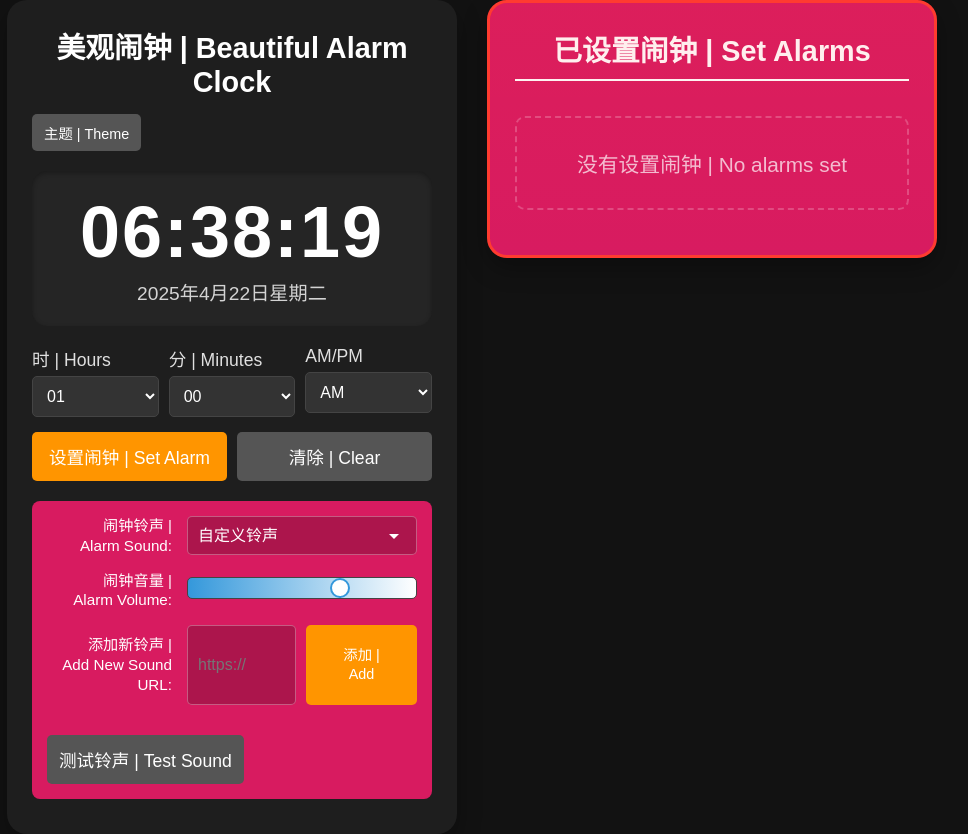
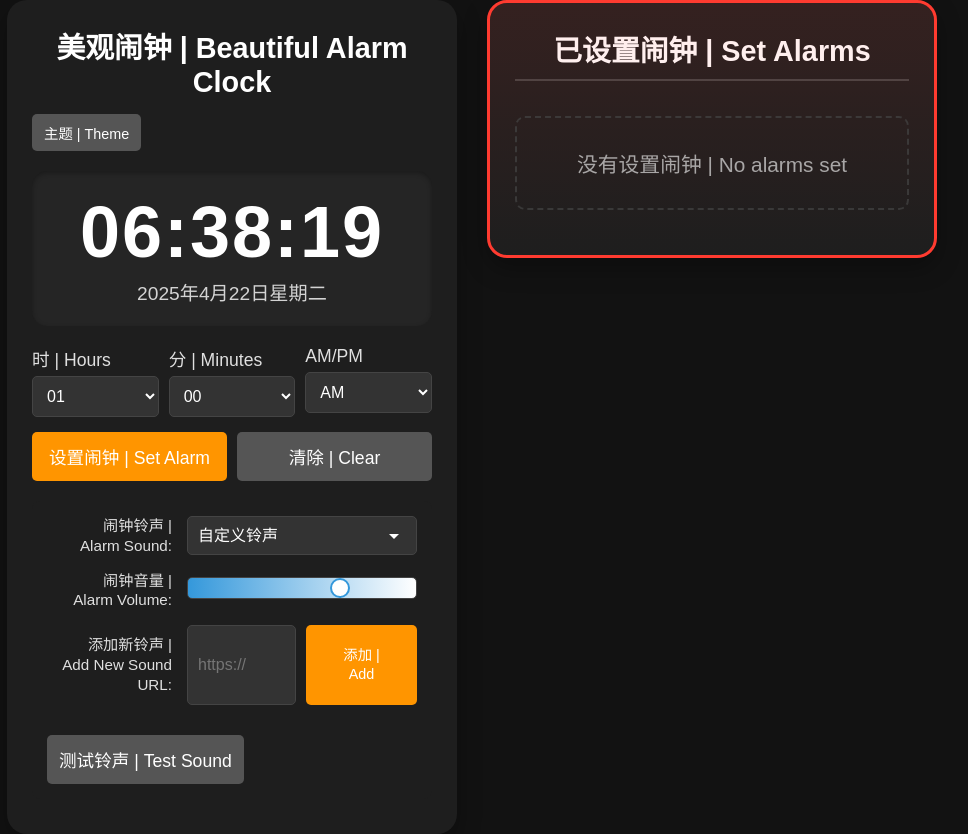
Before and after one commit to fengshengbanxia/alarm-clock, a plain HTML site: page index.html in a window 1280 px wide. Shown: the whole page, without its empty margins (168-1136 px from the left). Drawn offline with Linux system fonts and the light colour scheme.

Commit message:
Update index.html

```diff
--- a/index.html
+++ b/index.html
@@ -121,10 +121,10 @@
         .sound-controls {
             margin-top: 10px;
             padding: 15px;
-            background-color: #d81b60; /* Pink background to match the right panel */
+            background-color: var(--clock-bg); /* Use theme color */
             border-radius: 8px;
             margin-bottom: 10px;
-            color: white;
+            color: var(--text-color);
         }
 
         .sound-controls-row {
@@ -149,9 +149,9 @@
             width: 100%;
             padding: 10px;
             border-radius: 5px;
-            border: 1px solid rgba(255, 255, 255, 0.3);
-            background-color: rgba(0, 0, 0, 0.2);
-            color: white;
+            border: 1px solid var(--border-color);
+            background-color: var(--input-bg);
+            color: var(--input-color);
             font-size: 1rem;
             appearance: none;
             -webkit-appearance: none;
@@ -190,9 +190,9 @@
             flex: 1;
             padding: 10px;
             border-radius: 5px;
-            border: 1px solid rgba(255, 255, 255, 0.3);
-            background-color: rgba(0, 0, 0, 0.2);
-            color: white;
+            border: 1px solid var(--border-color);
+            background-color: var(--input-bg);
+            color: var(--input-color);
             font-size: 1rem;
         }
 
@@ -200,8 +200,8 @@
             width: 80px;
             height: 80px;
             border-radius: 5px;
-            background-color: #8e24aa;
-            color: white;
+            background-color: var(--btn-primary-bg);
+            color: var(--btn-primary-color);
             font-size: 0.9rem;
             line-height: 1.3;
             display: flex;
@@ -308,11 +308,11 @@
 
         .alarm-display {
             width: 450px;
-            background-color: #d81b60; /* Pink background for the alarm display */
+            background-color: var(--clock-bg); /* Use theme color */
             border-radius: 20px;
             padding: 25px;
             box-shadow: 0 10px 25px var(--shadow-color);
-            border: 3px solid #ff3b30;
+            border: 3px solid var(--btn-danger-bg);
             display: flex;
             flex-direction: column;
             height: fit-content;
@@ -335,11 +335,11 @@
 
         .alarm-display-title {
             font-size: 1.8rem;
-            color: white;
+            color: var(--title-color);
             text-align: center;
             margin-bottom: 15px;
             font-weight: bold;
-            border-bottom: 2px solid white;
+            border-bottom: 2px solid var(--border-color);
             padding-bottom: 10px;
         }
 
@@ -431,8 +431,8 @@
         #alarm-display .alarm-item {
             margin-bottom: 15px;
             padding: 15px;
-            background-color: rgba(255, 255, 255, 0.15);
-            border-left: 4px solid white;
+            background-color: var(--display-bg);
+            border-left: 4px solid var(--border-color);
             display: flex;
             justify-content: space-between;
             align-items: center;
@@ -445,14 +445,14 @@
             font-weight: bold;
             flex: 1;
             min-width: 120px;
-            color: white;
+            color: var(--display-text);
         }
 
         #alarm-display .alarm-status {
             flex: 1;
             justify-content: center;
             min-width: 120px;
-            color: white;
+            color: var(--text-color);
         }
 
         #alarm-display .alarm-actions {
@@ -502,9 +502,9 @@
             text-align: center;
             padding: 30px;
             font-size: 1.3rem;
-            color: white;
+            color: var(--text-color);
             opacity: 0.7;
-            border: 2px dashed rgba(255, 255, 255, 0.3);
+            border: 2px dashed var(--border-color);
             border-radius: 10px;
             margin: 20px 0;
         }
@@ -1120,17 +1120,23 @@
 
         // Set theme
         function setTheme(theme) {
+            const body = document.body;
             const alarmClock = document.getElementById('alarm-clock');
             const alarmDisplay = document.getElementById('alarm-display');
+            const soundControls = document.querySelector('.sound-controls');
 
             // Remove all theme classes
+            body.classList.remove('theme-light', 'theme-blue', 'theme-pink');
             alarmClock.classList.remove('theme-light', 'theme-blue', 'theme-pink');
             alarmDisplay.classList.remove('theme-light', 'theme-blue', 'theme-pink');
+            soundControls.classList.remove('theme-light', 'theme-blue', 'theme-pink');
 
             // Add selected theme class
             if (theme !== 'default') {
+                body.classList.add(`theme-${theme}`);
                 alarmClock.classList.add(`theme-${theme}`);
                 alarmDisplay.classList.add(`theme-${theme}`);
+                soundControls.classList.add(`theme-${theme}`);
             }
 
             // Save theme preference
```
